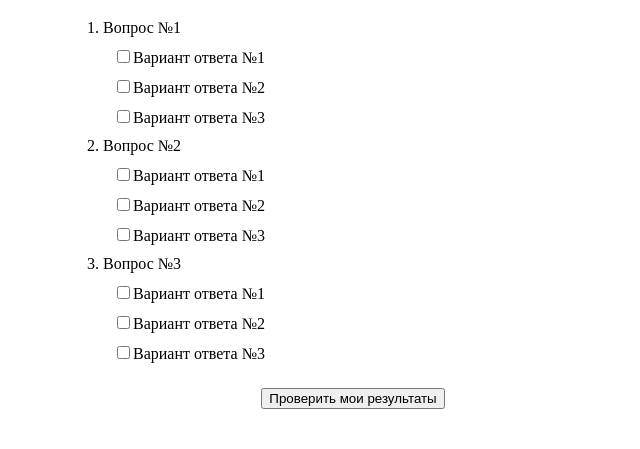
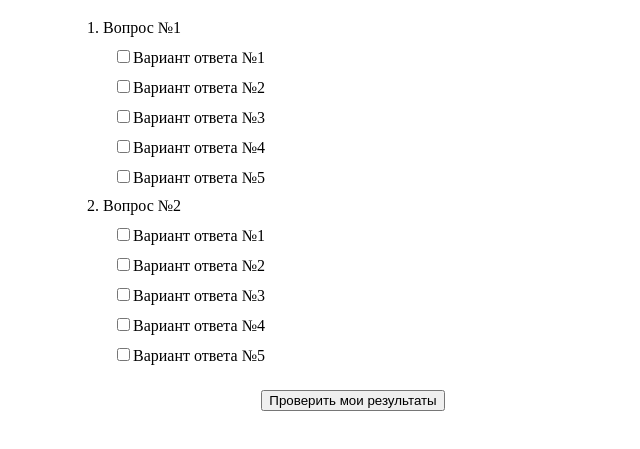
Before and after one commit to chevpotenko/lessons, a plain HTML site: page lesson_3_4/index.html in a window 1280 px wide. Shown: the part 61-510 px from the top of the page, without its empty margins (287-927 px from the left). Drawn offline with Linux system fonts and the light colour scheme.

Commit message:
reworked lesson 3,4

```diff
--- a/lesson_3_4/JavaScript.js
+++ b/lesson_3_4/JavaScript.js
@@ -1,82 +1,48 @@
-/*LESSON 3-4 ---------------------------------------------------------------*/
-var test = {};
+'use strict';
+(function () {
+  function createQuize(numQ, numAnswerInQ, options) {
+    if (!options) options = {};
+    var numQ = options.nQ || 3;
+    var numAnswerInQ = options.nA || 3;
+    var nameQuize = options.nameQ || 'Тест по программированию';
+    var textQ = options.tQ || 'Вариант ответа №';
+    var textAnswer = options.tA || 'Вопрос №';
 
-test.box = function () {
-  var root = document.getElementsByTagName('body')[0];
-  var mainBox = document.createElement('div');
-  mainBox.className = 'box'
-  root.appendChild(mainBox);
-}
+    var box = createEl('div', { class: 'box' });
+    appendEl(box, createEl('h1'), nameQuize);
+    var form = createEl('form', { action: '#', method: 'get', name: 'form1' });
+    appendEl(box, form);
+    var ol = createEl('ol');
+    appendEl(form, ol);
 
-test.caption = function () {
-  var mainBox = document.querySelector('.box');
-  var header = document.createElement('h1');
-  header.innerHTML = 'Тест по программированию';
-  mainBox.appendChild(header);
-}
+    var k = 0;
+    var ul, mainLi, li;
+    for (var i = 0; i < numQ; ++i) {
+      mainLi = createEl('li');
+      appendEl(ol, mainLi, textAnswer + (i + 1));
+      ul = createEl('ul');
+      for (var j = 0; j < numAnswerInQ; ++j) {
+        li = createEl('li');
+        appendEl(li, createEl('input', { type: 'checkbox', name: ('item' + k), value: ('i' + k), id: ('item' + k) }));
+        appendEl(li, createEl('label', { for: ('item' + k) }), textQ + (j + 1));
+        appendEl(ul, li);
+        k++;
+      };
+      appendEl(mainLi, ul);
+    };
 
-test.formCreate = function () {
+    appendEl(form, createEl('input', { type: 'submit', name: 'submit', value: 'Проверить мои результаты' }));
+    appendEl(document.getElementsByTagName('body')[0], box);
 
-  //create tag form
-  var mainBox = document.querySelector('.box');
-  var formBox = document.createElement('form');
-  formBox.setAttribute('action', '#');
-  formBox.setAttribute('method', 'get');
-  formBox.setAttribute('name', 'form1');
-  mainBox.appendChild(formBox);
-
-  //create categories using tag ol
-  var olTag = document.createElement('ol');
-  formBox.appendChild(olTag);
-  for (var i = 1; i < 4; ++i) {
-    var liTag = document.createElement('li');
-    liTag.innerHTML = 'Вопрос №' + i;
-    olTag.appendChild(liTag);
-
-    // create ul with checkbox
-    var ulTag = document.createElement('ul');
-    for (var j = 1; j < 4; ++j) {
-      ulTag.innerHTML += '<li><input type="checkbox"/><label>Вариант ответа №' + j + '</label></li>';
+    function createEl(Name, attr) {
+      var El = document.createElement(Name);
+      if (attr) { for (var key in attr) { El.setAttribute(key, attr[key]); }; };
+      return El;
+    };
+    function appendEl(parentEl, childEl, content) {
+      if (content) childEl.innerHTML = content;
+      parentEl.appendChild(childEl);
     }
-    liTag.appendChild(ulTag);
-  }
-  // create button Submit
-  var submitBtn = document.createElement('input');
-  submitBtn.setAttribute('type', 'submit');
-  submitBtn.setAttribute('name', 'submit');
-  submitBtn.setAttribute('value', 'Проверить мои результаты');
-  formBox.appendChild(submitBtn);
-};
-
-test.style = function () {
-  var tagHead = document.getElementsByTagName('head');
-  var tagLink = document.createElement('link');
-  tagLink.setAttribute('href', 'test.css');
-  tagLink.setAttribute('type', 'text/сss');
-  tagLink.setAttribute('rel', 'stylesheet');
-  tagHead[0].appendChild(tagLink);
-}
-
-test.setParamCheckbox = function () {
-  var checkBox = form1.getElementsByTagName('input');
-  for (i = 0; i < checkBox.length; ++i) {
-    if (checkBox[i].getAttribute('type') == 'checkbox') {
-      checkBox[i].setAttribute('name', 'item' + (i + 1));
-      checkBox[i].setAttribute('value', 'i' + (i + 1));
-      checkBox[i].setAttribute('id', 'item' + (i + 1))
-    };
   };
-};
-test.setParamLabel = function () {
-  var label = form1.getElementsByTagName('label');
-  for (i = 0; i < label.length; ++i) {
-    label[i].setAttribute('for', 'item' + (i + 1));
-  };
-};
-
-test.box();
-test.caption();
-test.formCreate();
-test.setParamCheckbox();
-test.setParamLabel();
-test.style();
+  createQuize(5, 2, {nQ:2,nA:5});
+})();
--- a/lesson_3_4/test.css
+++ b/lesson_3_4/test.css
@@ -22,6 +22,6 @@ ul {
   padding: 5px;
   list-style: none;
 }
-  ul li {
-    padding: 5px;
-  }
+ul li {
+  padding: 5px;
+}
```
Also changed, not shown: lesson_5_6/JavaScript.js (+0 -53 lines), lesson_5_6/script_object.js (added, +41 -0 lines).
